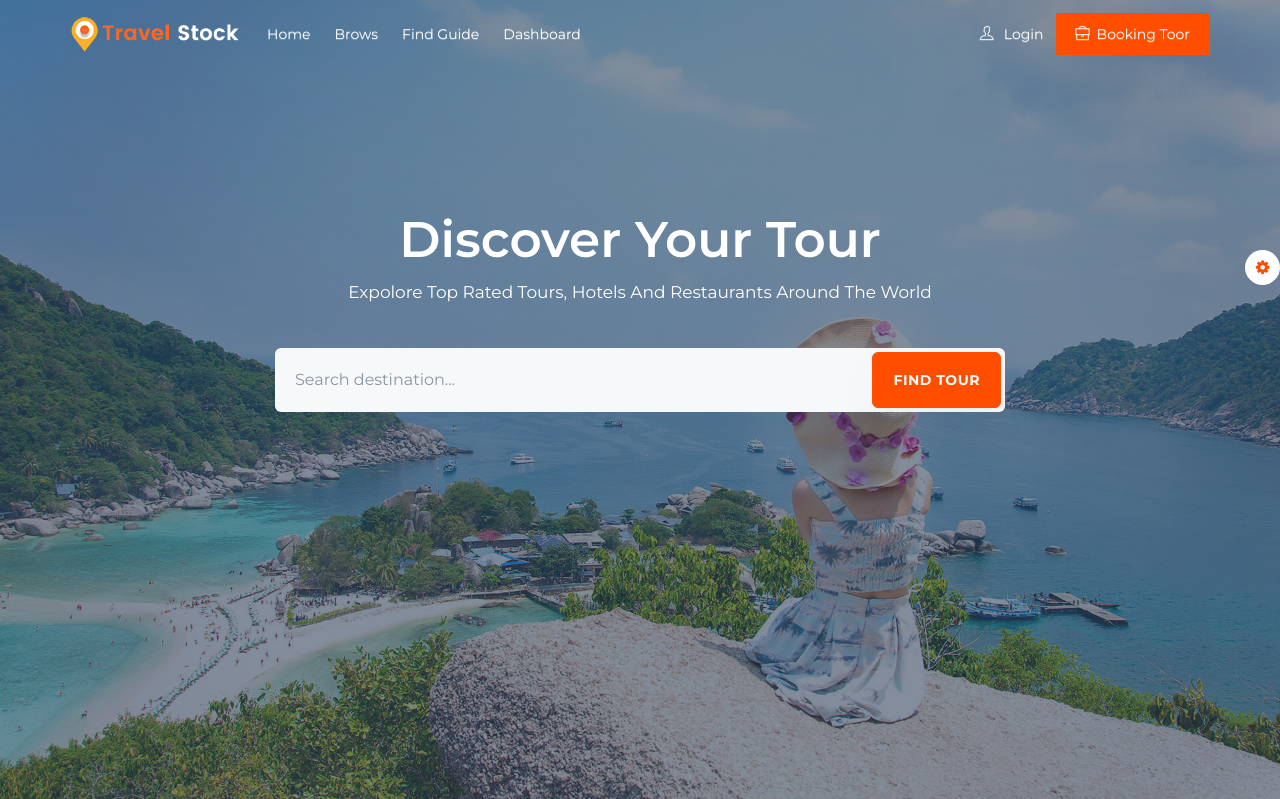
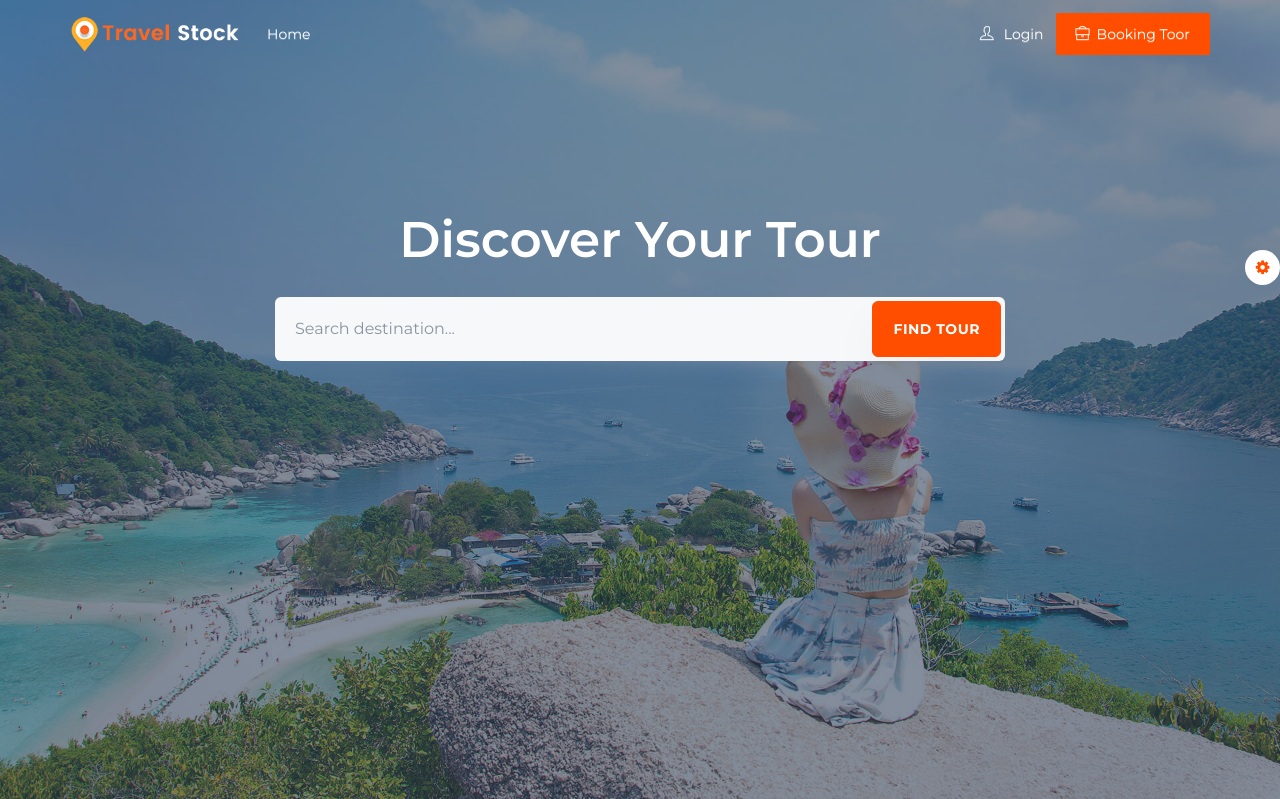
Before and after one commit to Non7Shox/n-41_products-market, a Django app: page / in a window 1280 px wide. Shown: the top 799 px of the page. Run offline with Django 5.2, Linux system fonts and the light colour scheme; some libraries are stand-ins or nearby versions.

Commit message:
Initial commit

```diff
--- a/templates/home.html
+++ b/templates/home.html
@@ -45,11 +45,9 @@
 						<li >
 							<a href="#" class="dropdown-toggle" data-toggle="dropdown">Home</a>
 							<ul class="dropdown-menu animated fadeOutUp">
-								<li><a href="home.html">Home </a></li>
 							</ul>
 						</li>
 
-						<li><a href="#" class="dropdown-toggle" data-toggle="dropdown">Brows</a>
 							<ul class="dropdown-menu megamenu-content" role="menu">
 								<li>
 									<div class="row">
@@ -107,10 +105,8 @@
 						</li>
 
 						<li>
-							<a href="find_guide/destination-list.html">Find Guide</a>
 
 						<li>
-							<a href="dashboard/dashboard.html">Dashboard</a>
 						</li>
 
 					</ul>
@@ -133,12 +129,11 @@
 
 					<div class="caption text-center cl-white">
 						<h2>Discover Your Tour</h2>
-						<p>Expolore top rated tours, hotels and restaurants around the world</p>
 					</div>
 
 					<form class="wow-form">
-						<input type="text" placeholder="Search destination...">
-						<button type="submit" class="btn btn-wow theme-btn" name="submit" value="Search"> Find Tour </button>
+                            <input type="text" placeholder="Search destination...">
+                        <button type="submit" class="btn btn-wow theme-btn" name="submit" value="Search"> Find Tour </button>
 					</form>
 
 				</div>
```
